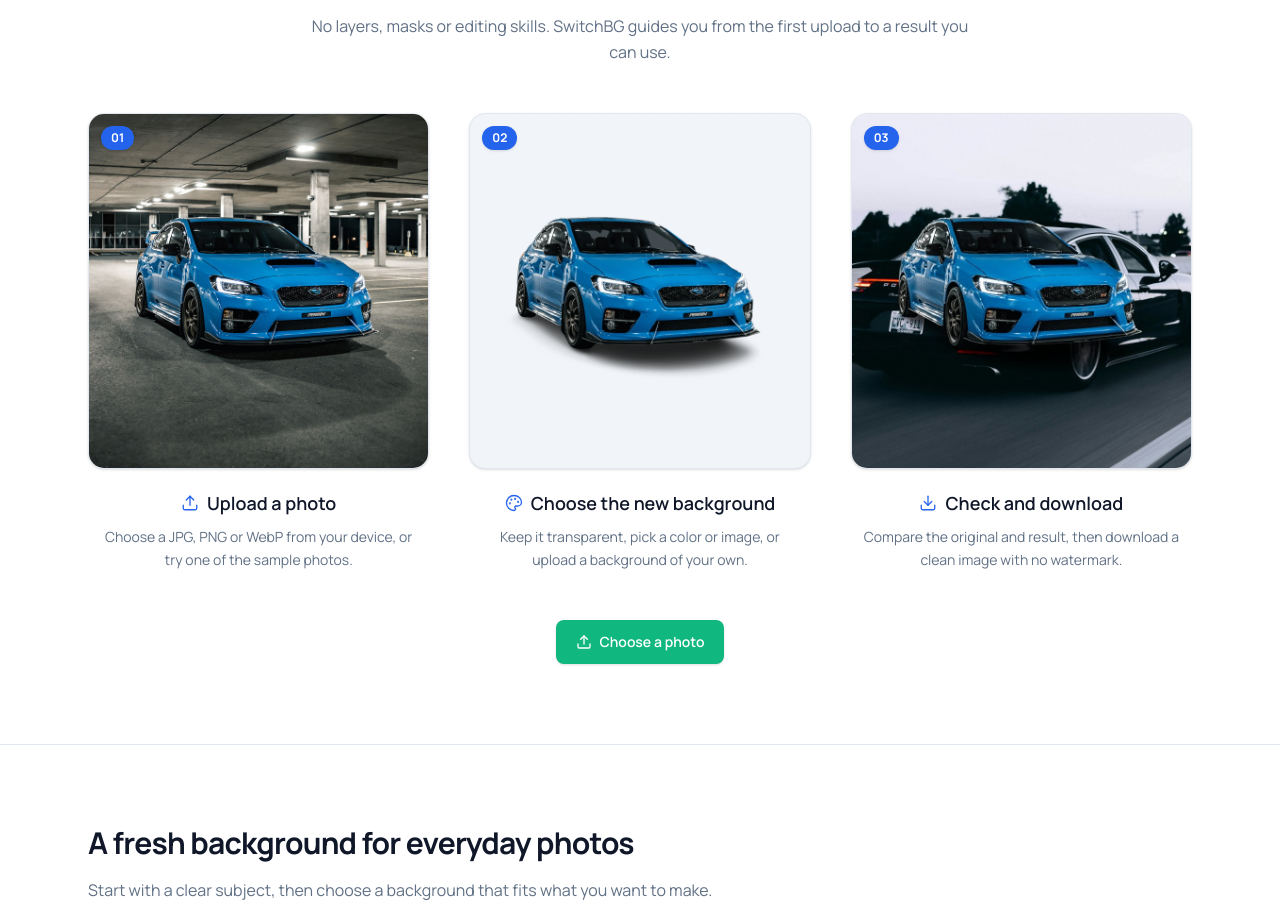
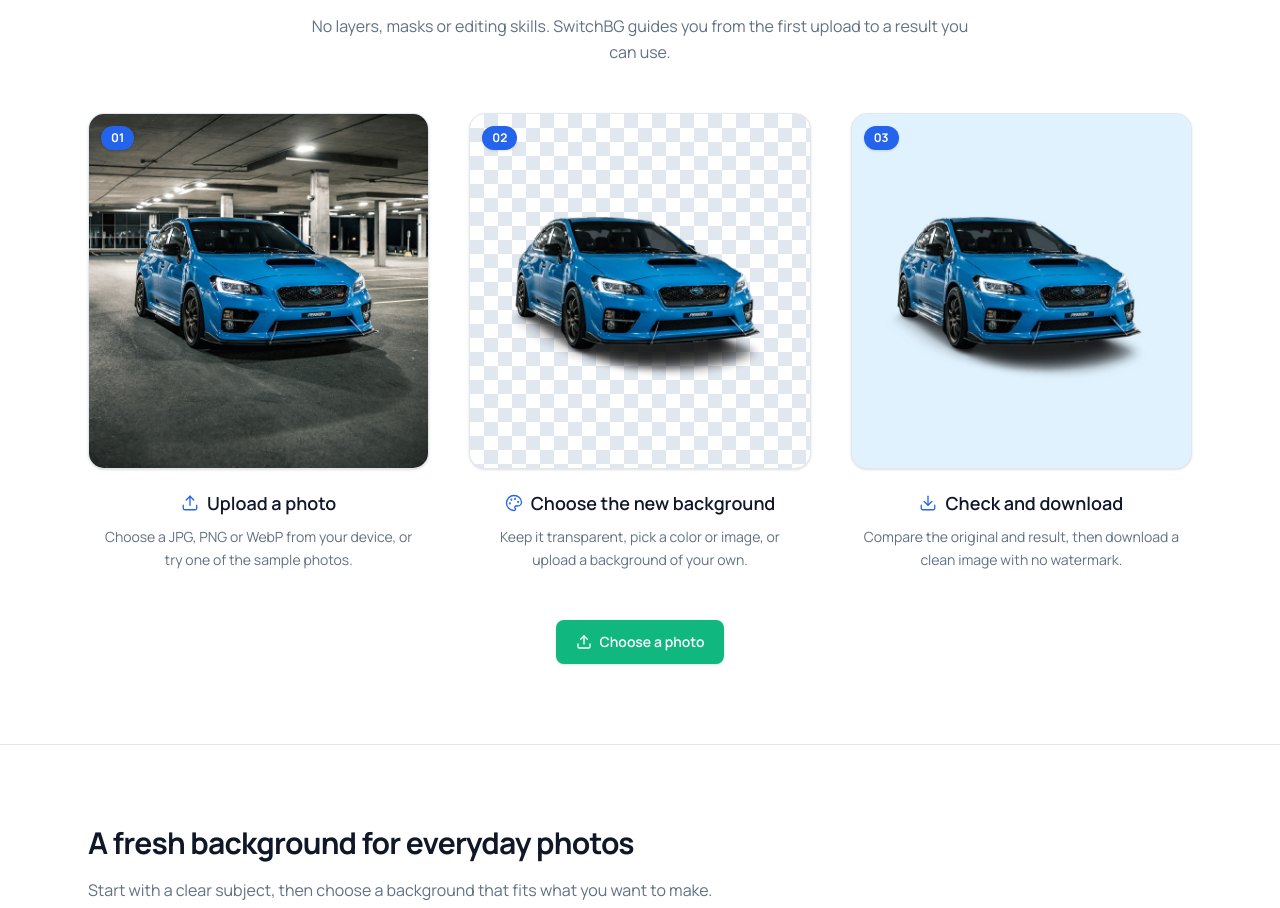
Before and after one commit to dpeng575/rmbg, a Next.js app: page / in a window 1280 px wide. Shown: the part 2547-3455 px from the top of the page. Built offline with nearby package versions, Linux system fonts and the light colour scheme; no server answers.

Commit message:
feat: simplify how-it-knows step visuals
- step 3 composite moves from the busy road photo to a solid Sky
  background (same color available in the tool)
- step 2 gets a stronger checkerboard so the transparent background
  reads clearly

Local only, pending user confirmation before push.

```diff
--- a/src/app/page.tsx
+++ b/src/app/page.tsx
@@ -29,6 +29,15 @@ import { SiteFooter } from "@/components/site/SiteFooter";
 import { FAQS, WHY_BULLETS } from "@/content/seo";
 
 const WHY_ICONS = [InfinityIcon, LogIn, BadgeCheck, ShieldCheck];
+
+/** #how 第二步专用:比 CHECKER_STYLE 更明显的方格底,突出"背景已透明" */
+const HOW_CHECKER_STYLE = {
+  backgroundImage:
+    "linear-gradient(45deg, hsl(var(--border)) 25%, transparent 25%), linear-gradient(-45deg, hsl(var(--border)) 25%, transparent 25%), linear-gradient(45deg, transparent 75%, hsl(var(--border)) 75%), linear-gradient(-45deg, transparent 75%, hsl(var(--border)) 75%)",
+  backgroundColor: "#ffffff",
+  backgroundSize: "28px 28px",
+  backgroundPosition: "0 0, 0 14px, 14px -14px, -14px 0px",
+};
 
 /** Hero 特性 pill:文案与原「Free · No signup · ...」逐字对应,只是加视觉容器 */
 const HERO_FEATURES = [
@@ -248,7 +257,7 @@ export default function Home() {
                 <li key={step.label} className="text-center">
                   <figure
                     className="relative aspect-[24/25] overflow-hidden rounded-xl border border-border bg-secondary shadow-sm"
-                    style={step.checker ? CHECKER_STYLE : undefined}
+                    style={step.checker ? HOW_CHECKER_STYLE : undefined}
                   >
                     <Image
                       src={step.visual}
```
Also changed, not shown: public/samples/car6-step3.jpg.
